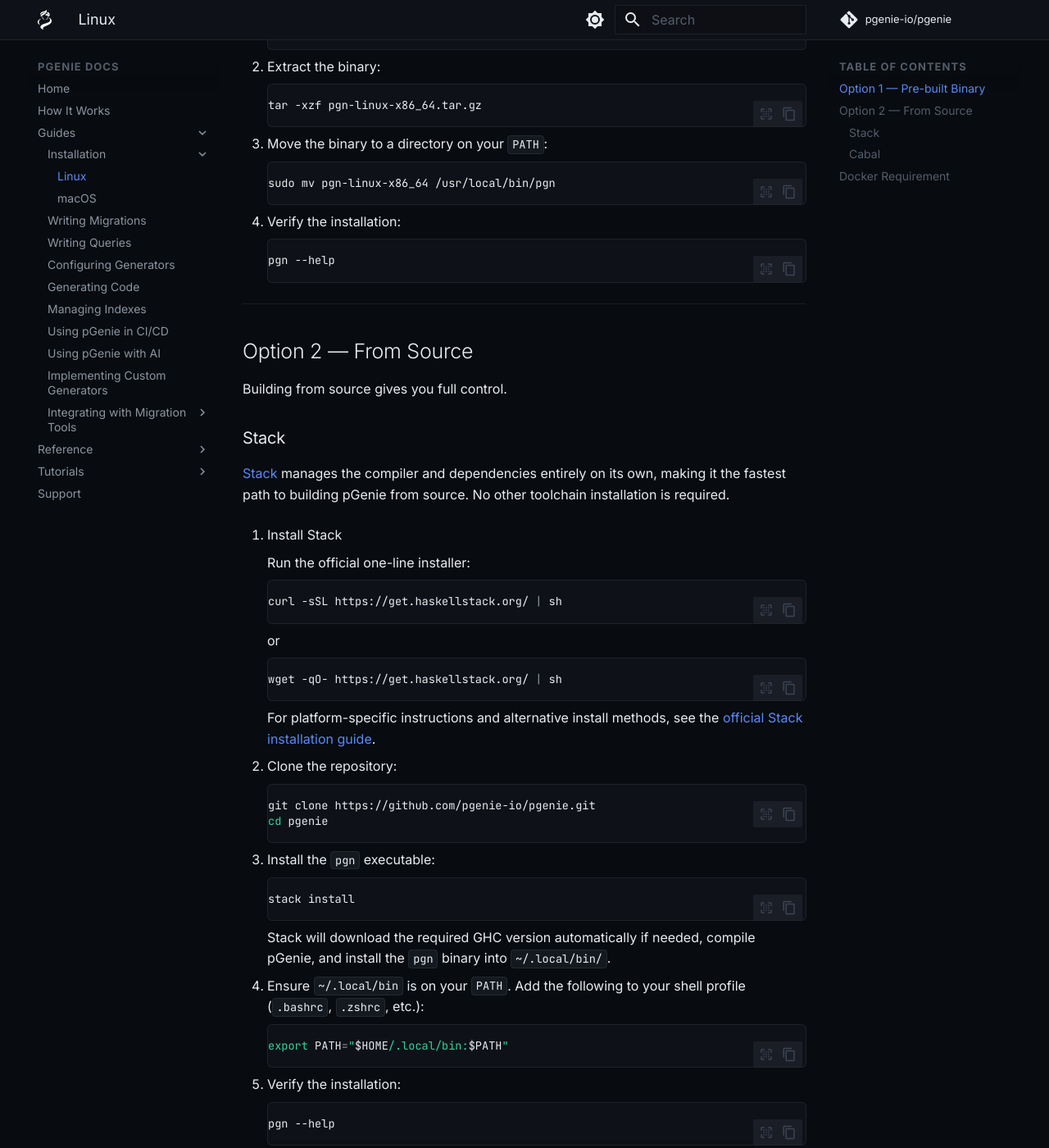
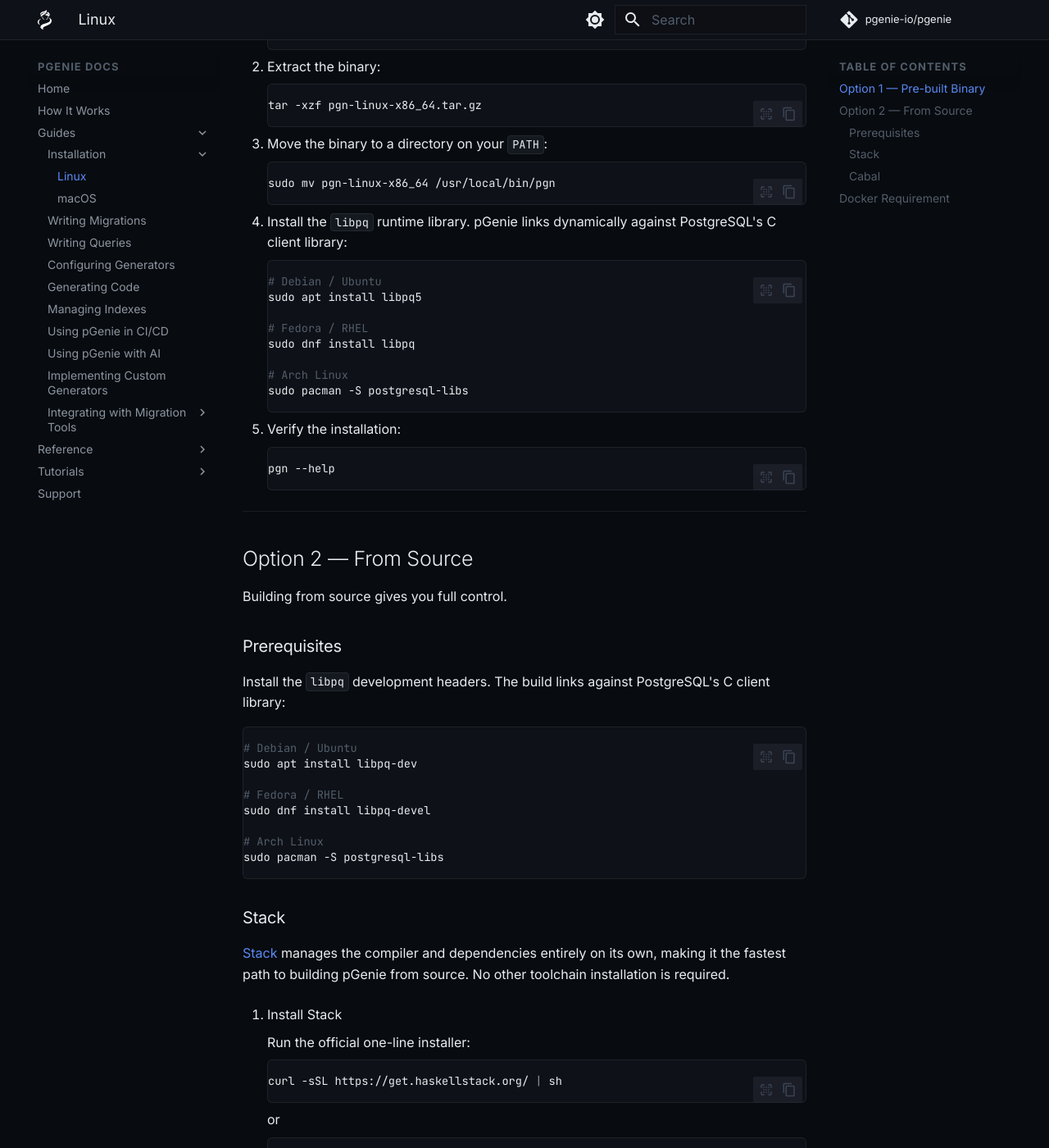
Before and after one commit to pgenie-io/docs, an MkDocs documentation site: the page built from docs/guides/installation/linux.md, in a window 1280 px wide and 1400 px high, scrolled down 510 px. Shown: the whole window at 82% size. Built offline with MkDocs 1.6.1 and Material for MkDocs 9.7.7, drawn with Linux system fonts in a browser that asks for light colours; comment, search, counter and statistics services are not loaded.

Commit message:
Mention libpq

````diff
--- a/docs/guides/installation/linux.md
+++ b/docs/guides/installation/linux.md
@@ -27,7 +27,20 @@
     sudo mv pgn-linux-x86_64 /usr/local/bin/pgn
     ```
 
-4. Verify the installation:
+4. Install the `libpq` runtime library. pGenie links dynamically against PostgreSQL's C client library:
+
+    ```bash
+    # Debian / Ubuntu
+    sudo apt install libpq5
+
+    # Fedora / RHEL
+    sudo dnf install libpq
+
+    # Arch Linux
+    sudo pacman -S postgresql-libs
+    ```
+
+5. Verify the installation:
 
     ```bash
     pgn --help
@@ -38,6 +51,21 @@
 ## Option 2 — From Source
 
 Building from source gives you full control.
+
+### Prerequisites
+
+Install the `libpq` development headers. The build links against PostgreSQL's C client library:
+
+```bash
+# Debian / Ubuntu
+sudo apt install libpq-dev
+
+# Fedora / RHEL
+sudo dnf install libpq-devel
+
+# Arch Linux
+sudo pacman -S postgresql-libs
+```
 
 ### Stack
 
````
Also changed, not shown: docs/guides/installation/macos.md (+8 -0 lines).
